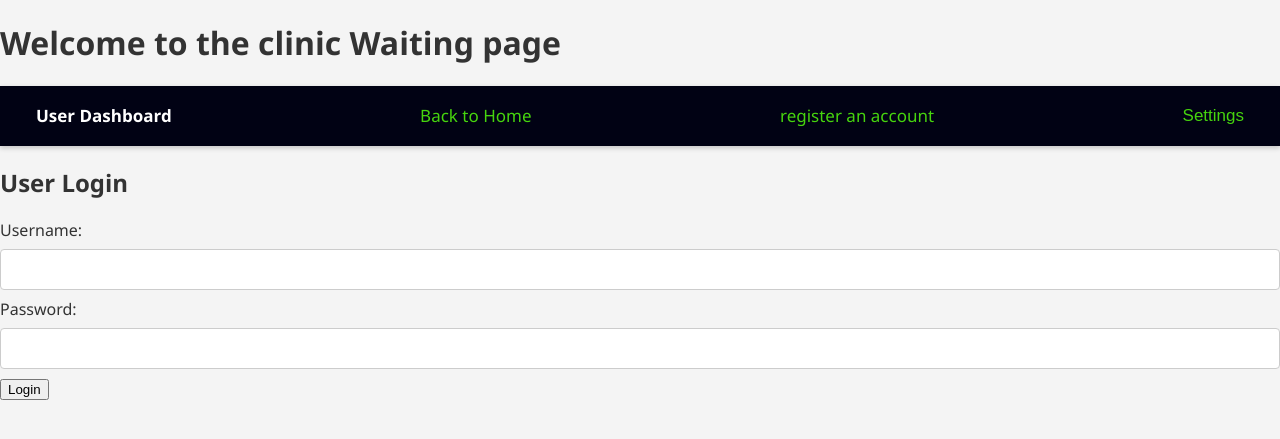
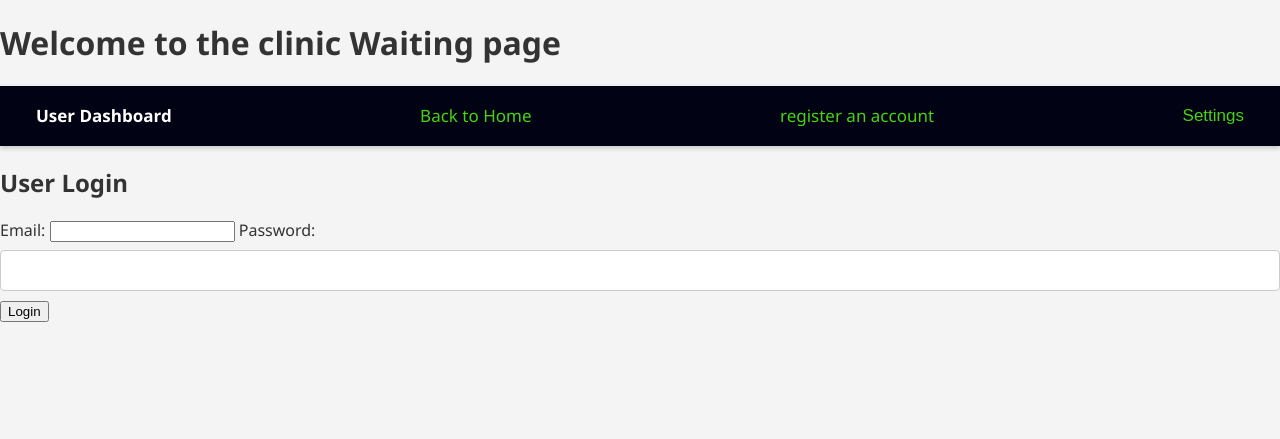
Before and after one commit to Esmith935/clinic-queue, a Flask app: page /login-user in a window 1280 px wide. Shown: the top 439 px of the page. Run offline with Flask 3, Linux system fonts and the light colour scheme.

Commit message:
Fix user login

```diff
--- a/templates/login-user.html
+++ b/templates/login-user.html
@@ -27,8 +27,8 @@
     <div class="login-form">
         <h2>User Login</h2>
         <form method="POST" action="{{ url_for('login_user') }}">
-            <label for="username">Username:</label>
-            <input type="text" id="username" name="username" required>
+            <label for="email">Email:</label>
+            <input type="email" id="email" name="email" required>
 
             <label for="password">Password:</label>
             <input type="password" id="password" name="password" required>
```
